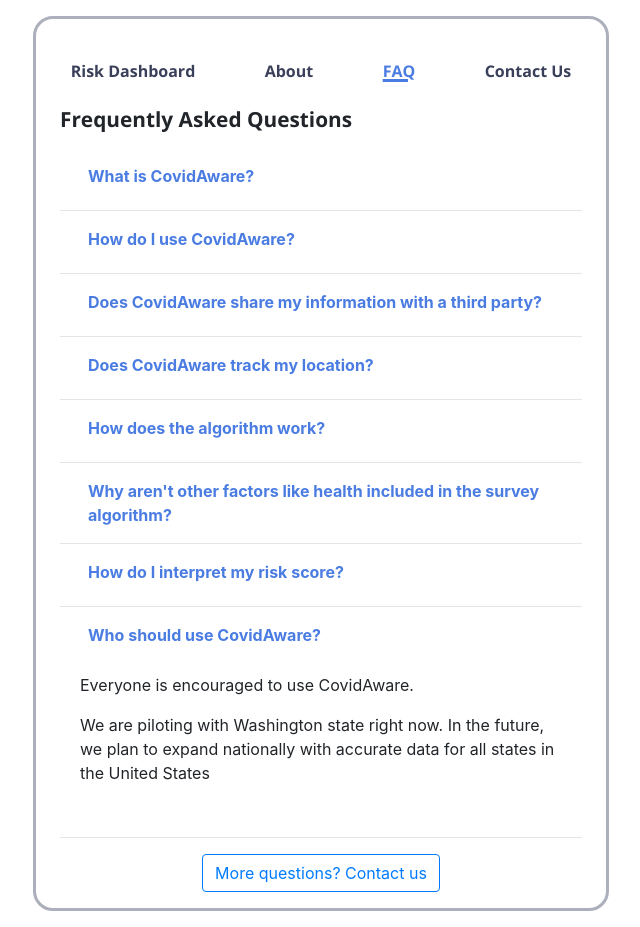
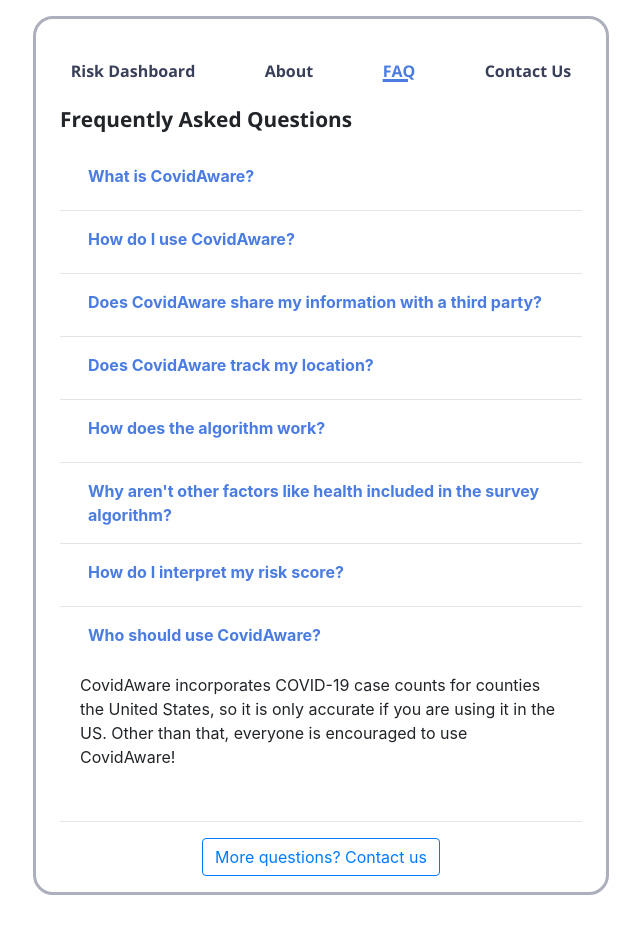
Before and after one commit to RaynyT/COVID-19-Risk-Assessment-Tool, a React (Create React App) app in the folder covrt/: page /faq in a window 1280 px wide. Both pictures are taken after a click on the button "Who should use CovidAware?". Shown: the whole page, without its empty margins (319-959 px from the left). Built offline with nearby package versions, Linux system fonts and the light colour scheme; some icons are missing; what react-localization would draw is missing.

Commit message:
Update FAQ

```diff
--- a/covrt/src/components/InfoPage.js
+++ b/covrt/src/components/InfoPage.js
@@ -97,10 +97,7 @@ export default function InfoPage() {
                             {
                                 <div>
                                     <p>
-                                        Everyone is encouraged to use CovidAware.
-                                    </p>
-                                    <p>
-                                        We are piloting with Washington state right now. In the future, we plan to expand nationally with accurate data for all states in the United States
+                                        CovidAware incorporates COVID-19 case counts for counties the United States, so it is only accurate if you are using it in the US. Other than that, everyone is encouraged to use CovidAware!
                                     </p>
                                 </div>
                             }
```
